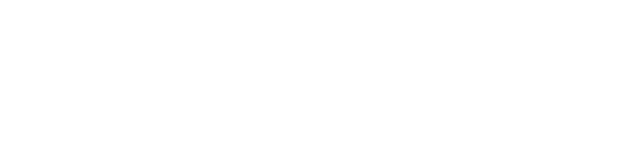
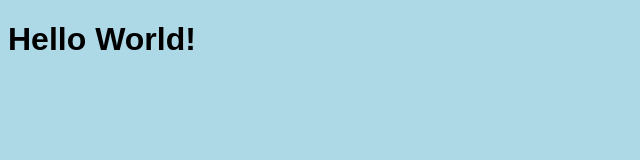
Before and after one commit to suryamaulana12/wpu-test-repo, a plain HTML site: page index.html in a window 1280 px wide. Shown: the whole page, without its empty margins (0-640 px from the left). Drawn offline with Linux system fonts and the light colour scheme.

Commit message:
menambahkan style css

```diff
--- a/index.html
+++ b/index.html
@@ -4,6 +4,9 @@
     <meta charset="UTF-8" />
     <meta name="viewport" content="width=device-width, initial-scale=1.0" />
     <title>Document</title>
+    <link rel="stylesheet" href="style.css" />
   </head>
-  <body></body>
+  <body>
+    <h1>Hello World!</h1>
+  </body>
 </html>
--- /dev/null
+++ b/style.css
@@ -0,0 +1,4 @@
+body{
+    font-family: Arial, Helvetica, sans-serif;
+    background-color: lightblue;
+}
```
